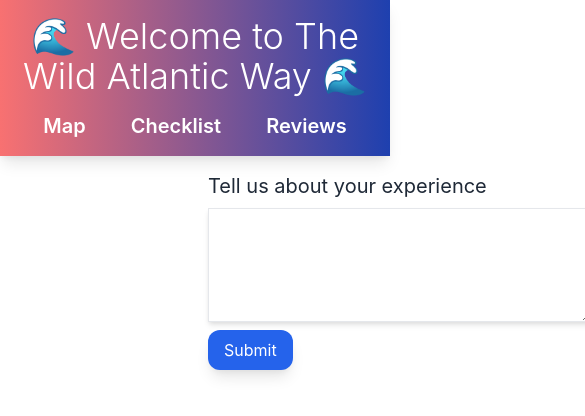
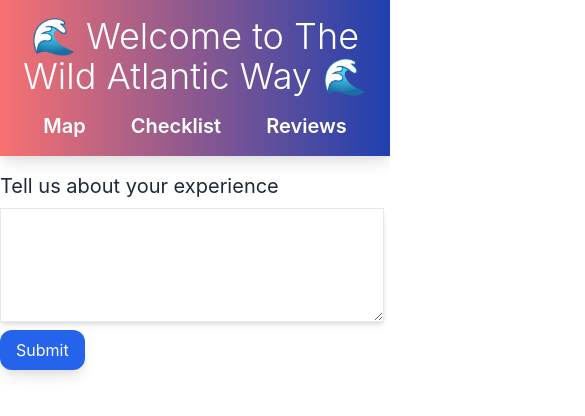
Before and after one commit to eimarmichellex98/PPITProject-, a React (Create React App) app: page /reviews in a window 390 px wide. Shown: the top 416 px of the page, 585 px wide, since content can reach past the window. Built offline with nearby package versions, Linux system fonts and the light colour scheme; no server answers; the database is empty.

Commit message:
responsive paddings

```diff
--- a/src/components/reviews.js
+++ b/src/components/reviews.js
@@ -50,7 +50,7 @@
     //comment section where review can be left and then is stored in firebase
     render(){
         return(
-			<div className="flex px-52 text-left">
+			<div className="flex md:px-4 lg:px-52 text-left">
 				<div className="mr-8">
 					<form>
 						<h1 className="text-xl pb-2 text-gray-800">Tell us about your experience</h1>
```
